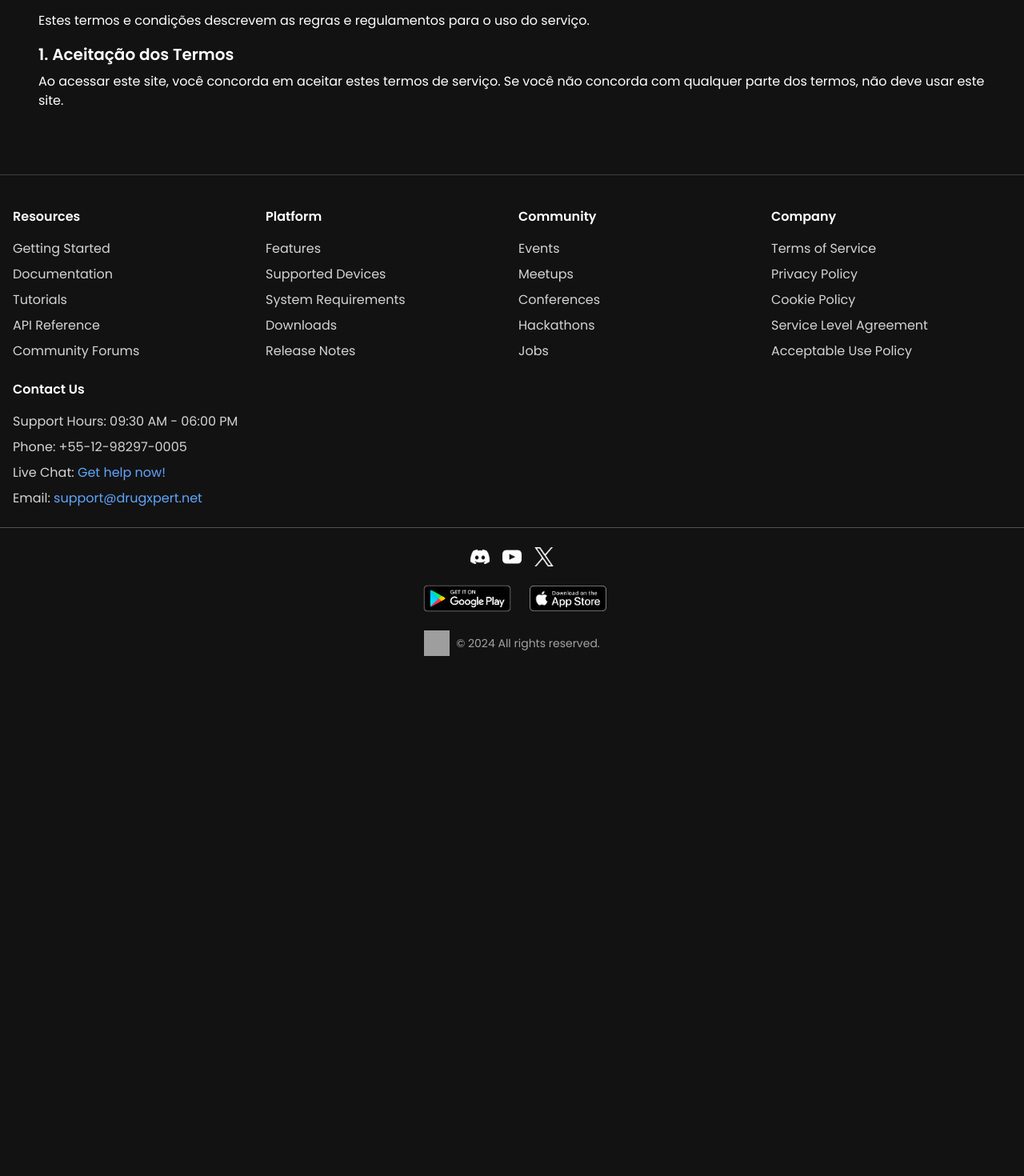
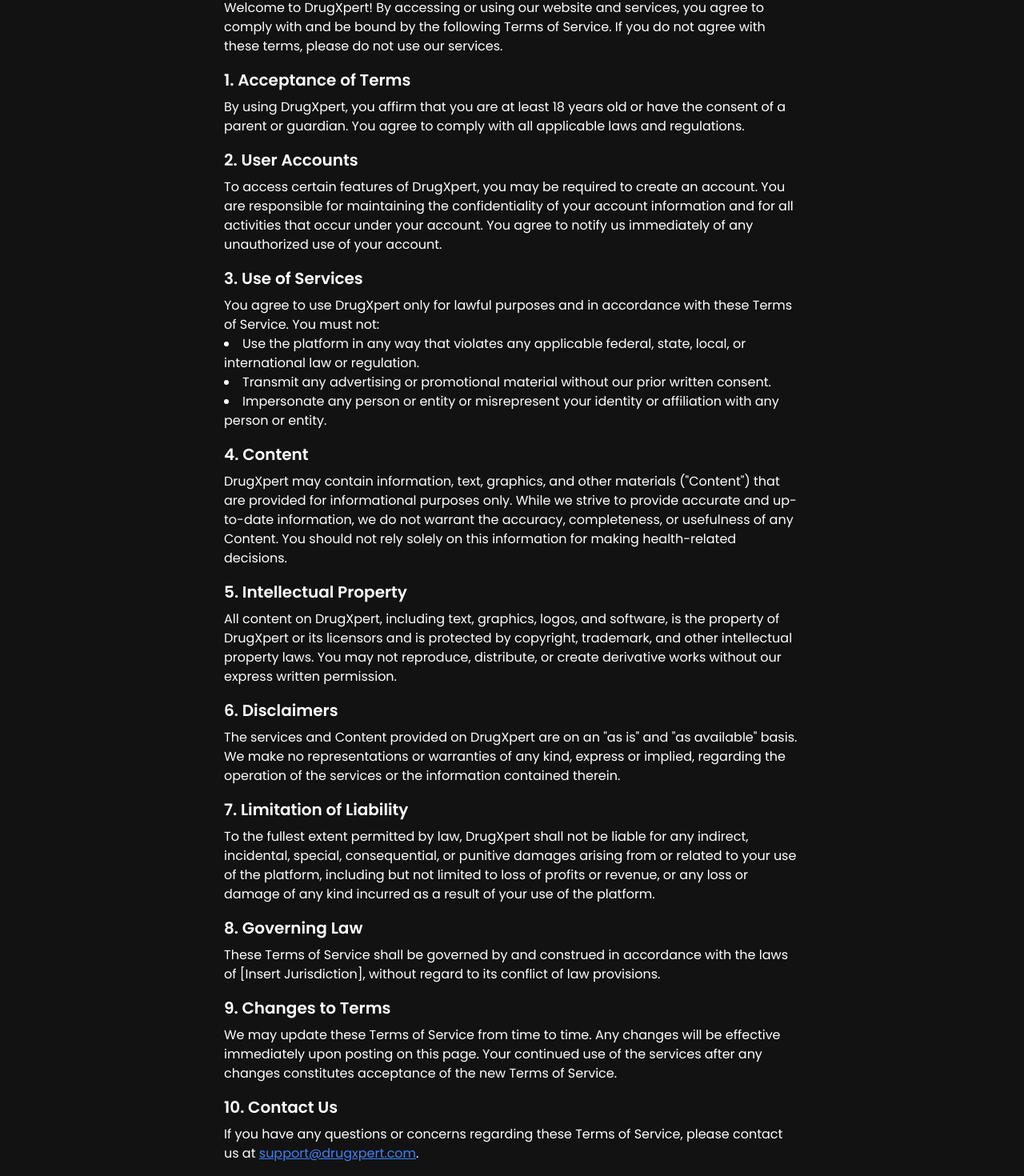
Before and after one commit to I-A-N-Desenvolvimento-de-Software-LTDA/DrugXpert-website, a React (Vite) app: page /terms in a window 1280 px wide. Shown: the part 299-1769 px from the top of the page at 80% size. Before the commit the page ends 1159 px from the top, so only its background shows below. Built offline with nearby package versions, Linux system fonts and the light colour scheme; grey boxes are pictures that could not be loaded.

Commit message:
term , privacy and logo link

```diff
--- a/src/App.jsx
+++ b/src/App.jsx
@@ -8,6 +8,7 @@
 import Pricing from "./components/Pricing";
 import Testimonials from "./components/Testimonials";
 import Terms from "./pages/Terms"; // Importando a nova página de Termos
+import Privacy from './pages/Privacy';
 
 const App = () => {
   return (
@@ -24,7 +25,8 @@
               <Testimonials />
             </>
           } />
-          <Route path="/terms" element={<Terms />} /> {/* Rota para a página de Termos */}
+          <Route path="/terms" element={<Terms />} />
+          <Route path="/privacy" element={<Privacy />} />
         </Routes>
       </div>
       <Footer />
--- a/src/components/Navbar.jsx
+++ b/src/components/Navbar.jsx
@@ -15,8 +15,10 @@
       <div className="container px-4 mx-auto relative lg:text-sm">
         <div className="flex justify-between items-center">
           <div className="flex items-center flex-shrink-0">
-            <img className="h-20 w-20 mr-5" src={logo} alt="Logo" />
-            <span className="text-xl tracking-tight">DrugXpert</span>
+            <a href="/" className="flex items-center">
+              <img className="h-20 w-20 mr-5" src={logo} alt="Logo" />
+              <span className="text-xl tracking-tight">DrugXpert</span>
+            </a>
           </div>
           <ul className="hidden lg:flex ml-14 space-x-12 text-[16px]">
             {navItems.map((item, index) => (
--- a/src/constants/index.jsx
+++ b/src/constants/index.jsx
@@ -180,7 +180,7 @@
 
 export const companyLinks = [
   { href: "/terms", text: "Terms of Service" },
-  { href: "#", text: "Privacy Policy" },
+  { href: "/privacy", text: "Privacy Policy" },
   { href: "#", text: "Cookie Policy" },
   { href: "#", text: "Service Level Agreement" },
   { href: "#", text: "Acceptable Use Policy" },
--- a/src/pages/Privacy.jsx
+++ b/src/pages/Privacy.jsx
@@ -0,0 +1,61 @@
+import React from 'react';
+
+const Privacy = () => {
+  return (
+    <div className="p-6 max-w-3xl mx-auto">
+      <h1 className="text-2xl font-bold mb-4">Privacy Policy for DrugXpert</h1>
+
+      <p className="mb-4">
+        At DrugXpert, we value your privacy and are committed to protecting your personal information. This Privacy Policy outlines the types of information we collect, how we use it, and how we keep it safe.
+      </p>
+
+      <h2 className="text-xl font-semibold mt-4 mb-2">1. Information We Collect</h2>
+      <p className="mb-4">
+        We may collect the following types of information:
+        <ul className="list-disc list-inside mb-4">
+          <li><strong>Personal Information:</strong> When you sign up for an account, we may ask for your name, email address, and other identifying details.</li>
+          <li><strong>Usage Data:</strong> We collect information on how you use our platform, such as pages visited, time spent on the site, and interactions with features.</li>
+          <li><strong>Cookies:</strong> Our website uses cookies to improve your experience, remembering preferences and providing personalized content.</li>
+        </ul>
+      </p>
+
+      <h2 className="text-xl font-semibold mt-4 mb-2">2. How We Use Your Information</h2>
+      <p className="mb-4">
+        We use the information we collect to:
+        <ul className="list-disc list-inside mb-4">
+          <li>Provide and maintain our services.</li>
+          <li>Improve the user experience on DrugXpert.</li>
+          <li>Respond to customer service requests and support needs.</li>
+          <li>Send you updates and promotional information, only with your consent.</li>
+        </ul>
+      </p>
+
+      <h2 className="text-xl font-semibold mt-4 mb-2">3. How We Protect Your Information</h2>
+      <p className="mb-4">
+        We implement a variety of security measures to ensure your personal information is protected, including encryption and secure servers. We do not sell, trade, or share your personal data with third parties without your consent, except where required by law.
+      </p>
+
+      <h2 className="text-xl font-semibold mt-4 mb-2">4. Third-Party Services</h2>
+      <p className="mb-4">
+        We may use third-party services, such as payment processors or analytics tools, that collect, store, or process your information. These third parties are carefully selected and have their own privacy policies in place.
+      </p>
+
+      <h2 className="text-xl font-semibold mt-4 mb-2">5. Your Rights</h2>
+      <p className="mb-4">
+        You have the right to access, correct, or delete your personal information at any time. You can also opt out of receiving promotional emails by following the unsubscribe link provided in those communications.
+      </p>
+
+      <h2 className="text-xl font-semibold mt-4 mb-2">6. Changes to this Privacy Policy</h2>
+      <p className="mb-4">
+        We may update this Privacy Policy from time to time. Any changes will be posted on this page, and we will notify users of significant updates.
+      </p>
+
+      <h2 className="text-xl font-semibold mt-4 mb-2">7. Contact Us</h2>
+      <p className="mb-4">
+        If you have any questions about this Privacy Policy, please contact us at <a href="mailto:support@drugxpert.com" className="text-blue-500 underline">support@drugxpert.com</a>.
+      </p>
+    </div>
+  );
+}
+
+export default Privacy;
--- a/src/pages/Terms.jsx
+++ b/src/pages/Terms.jsx
@@ -3,16 +3,68 @@
 
 const Terms = () => {
   return (
-    <div className="max-w-7xl mx-auto pt-20 px-6">
-      <h1 className="text-2xl font-bold mb-4">Termos de Serviço</h1>
+    <div className="p-6 max-w-3xl mx-auto">
+      <h1 className="text-2xl font-bold mb-4">Terms of Service for DrugXpert</h1>
+      <p className="mb-4">Last Updated: 07/10/2024</p>
+
       <p className="mb-4">
-        Estes termos e condições descrevem as regras e regulamentos para o uso do serviço.
+        Welcome to DrugXpert! By accessing or using our website and services, you agree to comply with and be bound by the following Terms of Service. If you do not agree with these terms, please do not use our services.
       </p>
-      <h2 className="text-xl font-semibold mb-2">1. Aceitação dos Termos</h2>
+
+      <h2 className="text-xl font-semibold mt-4 mb-2">1. Acceptance of Terms</h2>
       <p className="mb-4">
-        Ao acessar este site, você concorda em aceitar estes termos de serviço. Se você não concorda com qualquer parte dos termos, não deve usar este site.
+        By using DrugXpert, you affirm that you are at least 18 years old or have the consent of a parent or guardian. You agree to comply with all applicable laws and regulations.
       </p>
-      {/* Adicione mais seções conforme necessário */}
+
+      <h2 className="text-xl font-semibold mt-4 mb-2">2. User Accounts</h2>
+      <p className="mb-4">
+        To access certain features of DrugXpert, you may be required to create an account. You are responsible for maintaining the confidentiality of your account information and for all activities that occur under your account. You agree to notify us immediately of any unauthorized use of your account.
+      </p>
+
+      <h2 className="text-xl font-semibold mt-4 mb-2">3. Use of Services</h2>
+      <p className="mb-4">
+        You agree to use DrugXpert only for lawful purposes and in accordance with these Terms of Service. You must not:
+        <ul className="list-disc list-inside mb-4">
+          <li>Use the platform in any way that violates any applicable federal, state, local, or international law or regulation.</li>
+          <li>Transmit any advertising or promotional material without our prior written consent.</li>
+          <li>Impersonate any person or entity or misrepresent your identity or affiliation with any person or entity.</li>
+        </ul>
+      </p>
+
+      <h2 className="text-xl font-semibold mt-4 mb-2">4. Content</h2>
+      <p className="mb-4">
+        DrugXpert may contain information, text, graphics, and other materials ("Content") that are provided for informational purposes only. While we strive to provide accurate and up-to-date information, we do not warrant the accuracy, completeness, or usefulness of any Content. You should not rely solely on this information for making health-related decisions.
+      </p>
+
+      <h2 className="text-xl font-semibold mt-4 mb-2">5. Intellectual Property</h2>
+      <p className="mb-4">
+        All content on DrugXpert, including text, graphics, logos, and software, is the property of DrugXpert or its licensors and is protected by copyright, trademark, and other intellectual property laws. You may not reproduce, distribute, or create derivative works without our express written permission.
+      </p>
+
+      <h2 className="text-xl font-semibold mt-4 mb-2">6. Disclaimers</h2>
+      <p className="mb-4">
+        The services and Content provided on DrugXpert are on an "as is" and "as available" basis. We make no representations or warranties of any kind, express or implied, regarding the operation of the services or the information contained therein.
+      </p>
+
+      <h2 className="text-xl font-semibold mt-4 mb-2">7. Limitation of Liability</h2>
+      <p className="mb-4">
+        To the fullest extent permitted by law, DrugXpert shall not be liable for any indirect, incidental, special, consequential, or punitive damages arising from or related to your use of the platform, including but not limited to loss of profits or revenue, or any loss or damage of any kind incurred as a result of your use of the platform.
+      </p>
+
+      <h2 className="text-xl font-semibold mt-4 mb-2">8. Governing Law</h2>
+      <p className="mb-4">
+        These Terms of Service shall be governed by and construed in accordance with the laws of [Insert Jurisdiction], without regard to its conflict of law provisions.
+      </p>
+
+      <h2 className="text-xl font-semibold mt-4 mb-2">9. Changes to Terms</h2>
+      <p className="mb-4">
+        We may update these Terms of Service from time to time. Any changes will be effective immediately upon posting on this page. Your continued use of the services after any changes constitutes acceptance of the new Terms of Service.
+      </p>
+
+      <h2 className="text-xl font-semibold mt-4 mb-2">10. Contact Us</h2>
+      <p className="mb-4">
+        If you have any questions or concerns regarding these Terms of Service, please contact us at <a href="mailto:support@drugxpert.com" className="text-blue-500 underline">support@drugxpert.com</a>.
+      </p>
     </div>
   );
 };
```
